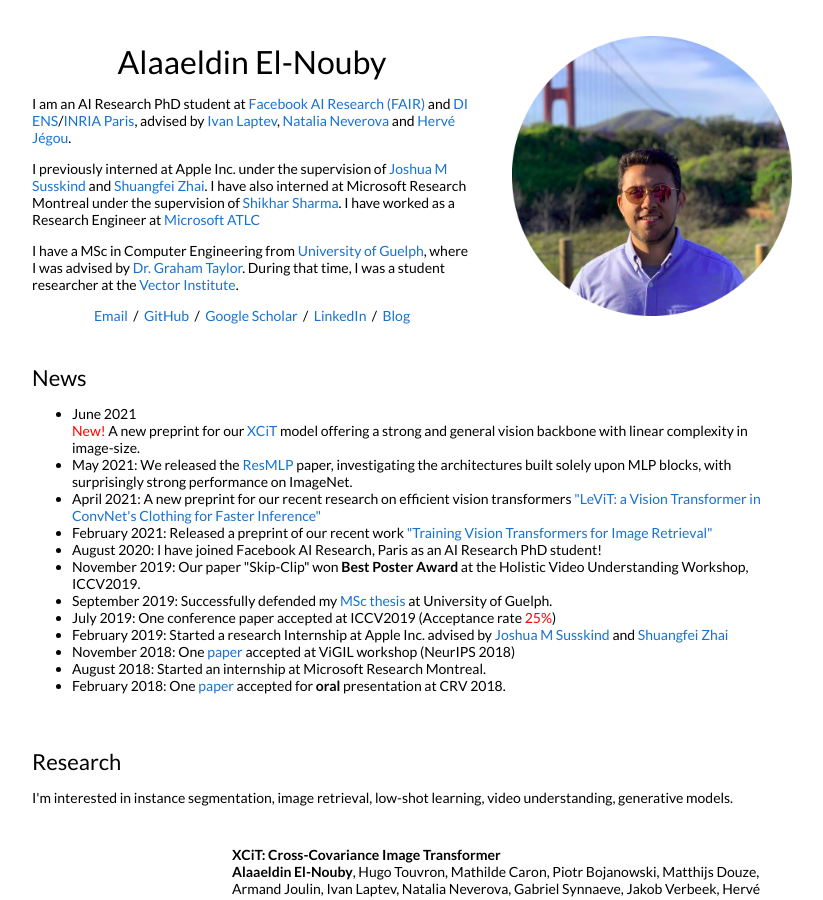
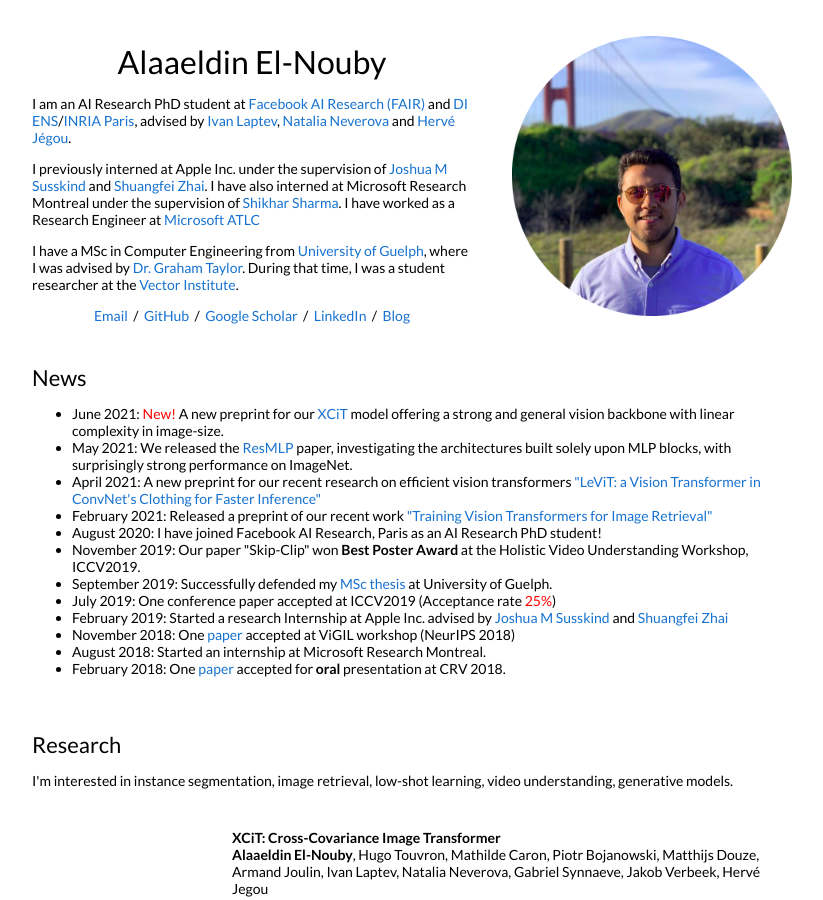
Before and after one commit to aelnouby/aelnouby.github.io, a Jekyll site: the page built from _posts/2021-6-20-xcit.markdown, in a window 1280 px wide and 900 px high. Shown: the whole window, without its empty margins (228-1051 px from the left). Built offline with Jekyll 4.4.1, drawn with Linux system fonts in a browser that asks for light colours.

Commit message:
Update default.html

```diff
--- a/_layouts/default.html
+++ b/_layouts/default.html
@@ -82,7 +82,7 @@
             <td style="padding:2.5%;width:100%;vertical-align:middle">
               <h2>News</h2>
                 <ul>
-                  <li>June 2021</li><span style="color:red">New!</span> A new preprint for our <a href="https://arxiv.org/abs/2106.09681v2">XCiT</a> model offering a strong and general vision backbone with linear complexity in image-size.
+                  <li>June 2021: <span style="color:red">New!</span> A new preprint for our <a href="https://arxiv.org/abs/2106.09681v2">XCiT</a> model offering a strong and general vision backbone with linear complexity in image-size.</li>
                   <li>May 2021: We released the <a href="https://arxiv.org/abs/2105.03404">ResMLP</a> paper, investigating the architectures built solely upon MLP blocks, with surprisingly strong performance on ImageNet.</li>
                   <li>April 2021:  A new preprint for our recent research on efficient vision transformers <a href="https://arxiv.org/abs/2104.01136">"LeViT: a Vision Transformer in ConvNet's Clothing for Faster Inference"</a></li>
                   <li>February 2021: Released a preprint of our recent work <a href="https://arxiv.org/abs/2102.05644"> "Training Vision Transformers for Image Retrieval"</a> </li>
```
